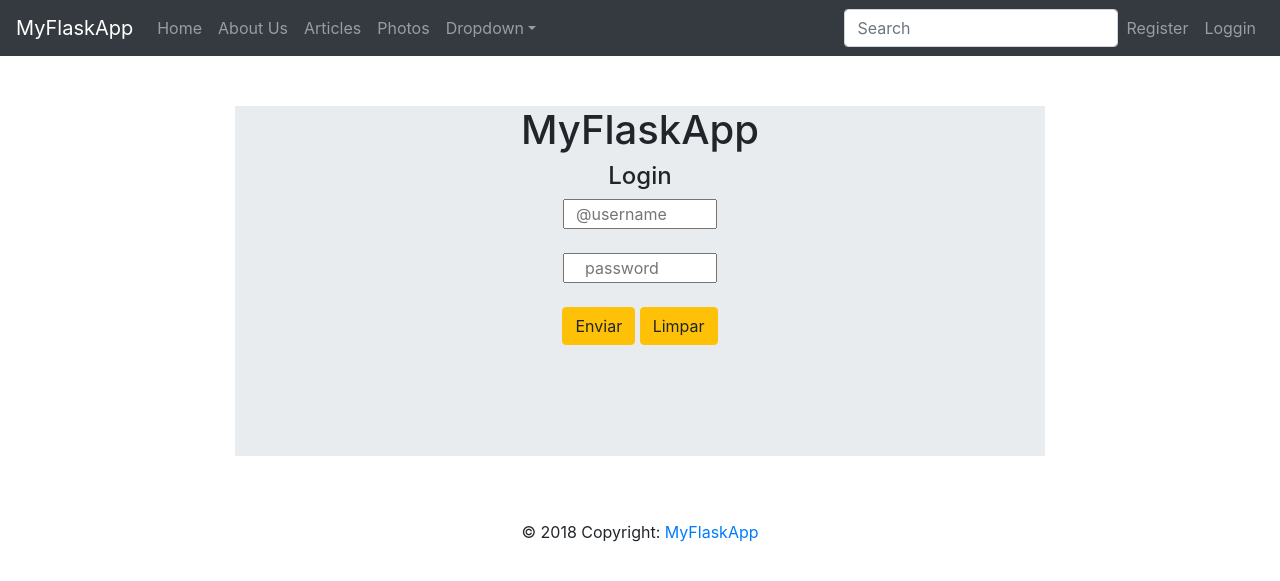
After one commit to didallorto/MyFlaskApp, a Flask app: page /login in a window 1280 px wide. The commit adds this page. Shown: the top 581 px of the page. Run offline with Flask 2, Linux system fonts and the light colour scheme; some libraries are stand-ins or nearby versions.

Commit message:
varias alteracoes, td ok

```diff
--- a/app.py
+++ b/app.py
@@ -26,6 +26,10 @@ Articles = Articles()
 def index():
     return render_template('home.html')
 
+@app.route('/login')
+def login():
+    return render_template('login.html')
+
 
 @app.route('/about')
 def about():
@@ -46,7 +50,7 @@ class RegisterForm(Form):
     name = StringField('Name', [validators.DataRequired(), validators.Length(min=6, max=50)])
     email = StringField('Email', [validators.DataRequired(), validators.Length(min=5, max=50)])
     username = StringField('Username', [validators.DataRequired(), validators.Length(min=4, max=25)])
-    password = PasswordField('Password', [validators.DataRequired(), validators.EqualTo('confirm', message='Password do not match!')])
+    password = PasswordField('Password', [validators.DataRequired(), validators.Length(min=4, max=25), validators.EqualTo('confirm', message='Password do not match!')])
     confirm = PasswordField('confirm Password', [validators.DataRequired()])
     register_date = datetime.now()
 
--- /dev/null
+++ b/static/_configLogin.css
@@ -0,0 +1,25 @@
+/*html, body{
+    padding: 0;
+    margin: 0;
+    height: 100vh;
+    box-sizing: border-box;
+    background: white;
+}
+*/
+.grid-container{
+    height: 50vh;
+    display: grid;
+    grid-template-columns: 1fr;
+    grid-template-rows: 1fr;
+}
+
+.cx-1{
+
+    background: #E8ECEF;
+    grid-column: 1/2;
+    grid-row: 1/2;
+    text-align: center;
+    margin-top: 50px;
+    margin-left: 150px;
+    margin-right: 150px;
+}
--- a/templates/layout.html
+++ b/templates/layout.html
@@ -4,7 +4,10 @@
         <meta charset="UTF-8">
         <meta name="viewport" content="width=device-width, initial-scale=1, shrink-to-fit=no">
         <title>FlaskApp</title>
+
         <link rel="stylesheet" href="https://stackpath.bootstrapcdn.com/bootstrap/4.3.1/css/bootstrap.min.css">
+        <link rel="stylesheet" type="text/css" href="static/_configLogin.css">
+
     </head>
 
     <body>
@@ -13,7 +16,9 @@
 
         <div class="container">
             {% include 'includes/_messages.html' %}
-            {% block body %}{% endblock %}
+            {% block body %}
+
+            {% endblock %}
         </div>
 
         <div class="footer">
--- /dev/null
+++ b/templates/login.html
@@ -0,0 +1,41 @@
+{% extends 'layout.html' %}
+
+{% block body %}
+
+        <div class="grid-container">
+            <div class="cx-1">
+                <h1>MyFlaskApp</h1>
+                <h4>Login</h4>
+                <form name="Login"
+                    action="login.py"
+                    method="POST">
+
+                <input type="text"
+                    maxlength="10"
+                    placeholder="  @username"
+                    name="user"
+                    size="10"
+                    required
+                    class="input pull-left"/><br>
+
+                        <label></label><br>
+
+                        <input type="password"
+                                maxlength="10"
+                                placeholder="    password"
+                                name="user"
+                                size="10"
+                                required/><br><br>
+
+                        <input type="submit"
+                                value="Enviar"
+                                class="btn btn-warning"/>
+
+
+                        <input type="reset"
+                                value="Limpar"
+                                class="btn btn-warning"/>
+                </form>
+            </div>
+
+{% endblock %}
```
Also changed, not shown: static/images/20140824_115412.jpg (deleted), static/images/20140829_063511.jpg (deleted), static/images/20141224_200253.jpg (deleted), static/images/teahupoo.jpg (deleted).
